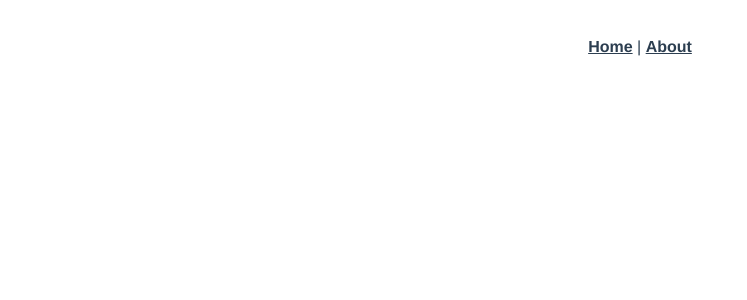
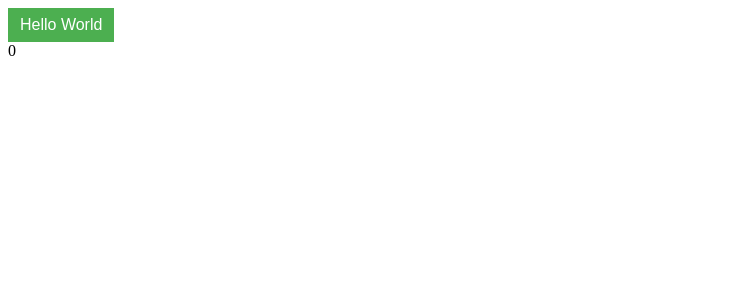
Before and after one commit to eggplantiny/vue3-todo-app, a Vue app: page /Playground in a window 1280 px wide. Before the commit this address had no page. Shown: the top 300 px of the page, without its empty margins (0-747 px from the left). Built offline with nearby package versions, Linux system fonts and the light colour scheme.

Commit message:
기본 컴포넌트 개발중

```diff
--- a/src/App.vue
+++ b/src/App.vue
@@ -1,30 +1,11 @@
 <template>
-  <div id="nav">
-    <router-link to="/">Home</router-link> |
-    <router-link to="/about">About</router-link>
-  </div>
-  <router-view/>
+  <main>
+    <div class="container">
+      <router-view/>
+    </div>
+  </main>
 </template>
 
 <style lang="scss">
-#app {
-  font-family: Avenir, Helvetica, Arial, sans-serif;
-  -webkit-font-smoothing: antialiased;
-  -moz-osx-font-smoothing: grayscale;
-  text-align: center;
-  color: #2c3e50;
-}
 
-#nav {
-  padding: 30px;
-
-  a {
-    font-weight: bold;
-    color: #2c3e50;
-
-    &.router-link-exact-active {
-      color: #42b983;
-    }
-  }
-}
 </style>
--- /dev/null
+++ b/src/assets/styles/main.scss
@@ -0,0 +1,3 @@
+body {
+  font-size: 16px;
+}
--- /dev/null
+++ b/src/components/atoms/EButton.vue
@@ -0,0 +1,29 @@
+<template>
+  <button>
+    <slot />
+  </button>
+</template>
+
+<script lang="ts">
+export default {
+  name: 'EButton'
+}
+</script>
+
+<style scoped lang="scss">
+  button {
+    padding: 0.5em 0.75em;
+    border: none;
+    text-align: center;
+    text-decoration: none;
+    display: inline-block;
+    font-size: 1em;
+
+    background-color: #4CAF50;
+    color: white;
+  }
+
+  button:hover {
+    background-color: #45a049;
+  }
+</style>
--- a/src/main.ts
+++ b/src/main.ts
@@ -3,4 +3,6 @@ import App from './App.vue'
 import router from './router'
 import store from './store'
 
+import '@/assets/styles/main.scss'
+
 createApp(App).use(store).use(router).mount('#app')
--- a/src/router/index.ts
+++ b/src/router/index.ts
@@ -1,5 +1,7 @@
 import { createRouter, createWebHistory, RouteRecordRaw } from 'vue-router'
-import Home from '../views/Home.vue'
+import Home from '@/views/Home.vue'
+import Todo from '@/views/Todo/index.vue'
+import Playground from '@/views/Playground.vue'
 
 const routes: Array<RouteRecordRaw> = [
   {
@@ -8,12 +10,14 @@ const routes: Array<RouteRecordRaw> = [
     component: Home
   },
   {
-    path: '/about',
-    name: 'About',
-    // route level code-splitting
-    // this generates a separate chunk (about.[hash].js) for this route
-    // which is lazy-loaded when the route is visited.
-    component: () => import(/* webpackChunkName: "about" */ '../views/About.vue')
+    path: '/Todo',
+    name: Todo.name,
+    component: Todo
+  },
+  {
+    path: '/Playground',
+    name: Playground.name,
+    component: Playground
   }
 ]
 
--- a/src/views/About.vue
+++ /dev/null
@@ -1,5 +0,0 @@
-<template>
-  <div class="about">
-    <h1>This is an about page</h1>
-  </div>
-</template>
--- a/src/views/Home.vue
+++ b/src/views/Home.vue
@@ -1,18 +1,11 @@
 <template>
-  <div class="home">
-    <img alt="Vue logo" src="../assets/logo.png">
-    <HelloWorld msg="Welcome to Your Vue.js + TypeScript App"/>
+  <div>
+    Hello Home
   </div>
 </template>
 
 <script lang="ts">
-import { defineComponent } from 'vue';
-import HelloWorld from '@/components/HelloWorld.vue'; // @ is an alias to /src
-
-export default defineComponent({
-  name: 'Home',
-  components: {
-    HelloWorld,
-  },
-});
+export default {
+  name: 'Home'
+}
 </script>
--- /dev/null
+++ b/src/views/Playground.vue
@@ -0,0 +1,43 @@
+<template>
+  <div>
+    <div>
+      <e-button @click="onClickButton">
+        Hello World
+      </e-button>
+    </div>
+    <div>
+      {{ counter }}
+    </div>
+  </div>
+</template>
+
+<script lang="ts">
+
+import { ref, watch } from 'vue'
+import EButton from "@/components/atoms/EButton.vue"
+
+export default {
+  name: 'Playground',
+  components: { EButton },
+  setup () {
+    const counter = ref(0)
+
+    const onClickButton = () => { counter.value += 1 }
+
+    watch(counter, value => {
+      if (value >= 10) {
+        window.alert('Hello World!')
+      }
+    })
+
+    return {
+      counter,
+      onClickButton
+    }
+  }
+}
+</script>
+
+<style scoped lang="scss">
+
+</style>
--- /dev/null
+++ b/src/views/Todo/index.vue
@@ -0,0 +1,15 @@
+<template>
+  <section>
+    Hello Todo
+  </section>
+</template>
+
+<script lang="ts">
+export default {
+  name: 'Todo'
+}
+</script>
+
+<style scoped>
+
+</style>
--- a/tsconfig.json
+++ b/tsconfig.json
@@ -32,7 +32,8 @@
     "src/**/*.tsx",
     "src/**/*.vue",
     "tests/**/*.ts",
-    "tests/**/*.tsx"
+    "tests/**/*.tsx",
+    "vue.config.js"
   ],
   "exclude": [
     "node_modules"
--- /dev/null
+++ b/vue.config.js
@@ -0,0 +1,3 @@
+module.exports = {
+
+}
```
Also changed, not shown: src/components/atoms/EInput.vue (added, +13 -0 lines).
